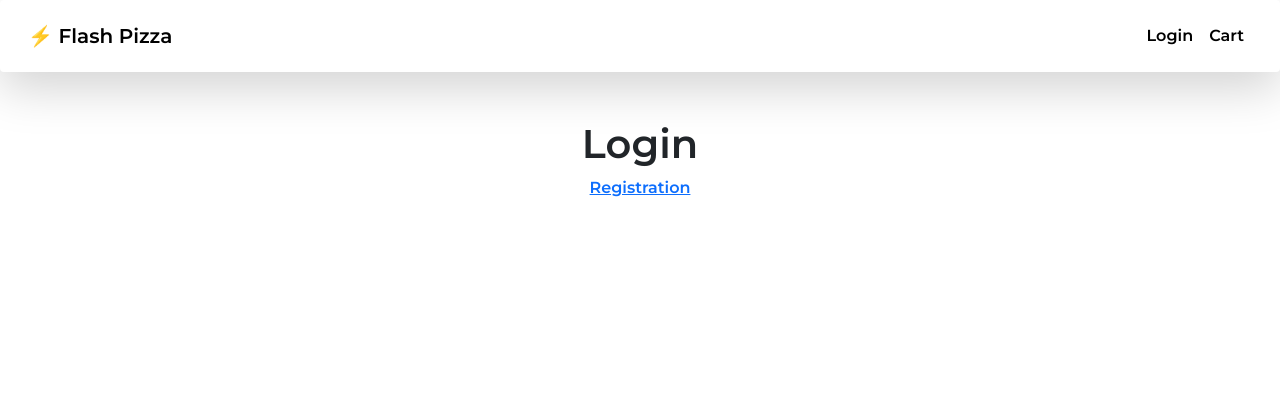
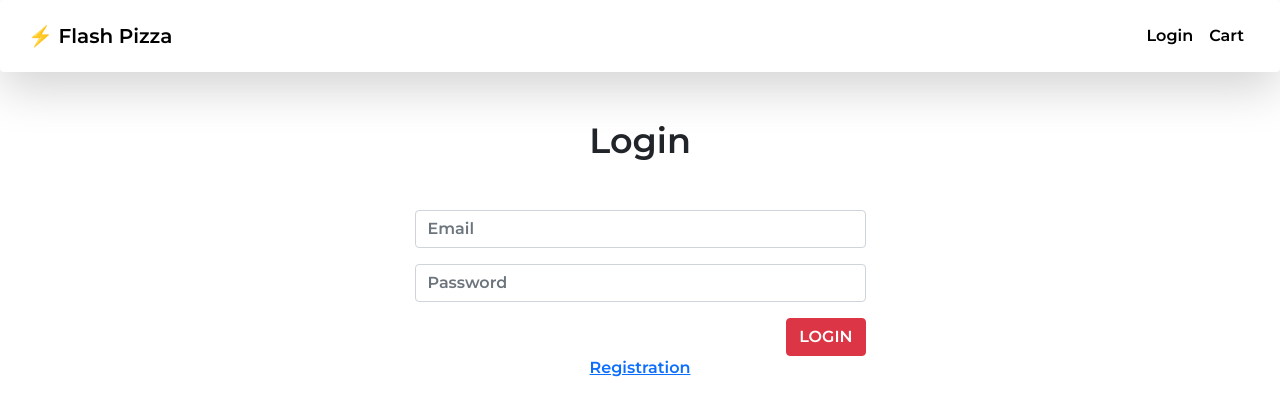
Before and after one commit to jaiedsabid/pizza-delivery-mern, a React (Create React App) app in the folder client/: page /login in a window 1280 px wide. Shown: the top 416 px of the page. Built offline with nearby package versions, Linux system fonts and the light colour scheme.

Commit message:
Added login inputs

```diff
--- a/client/src/pages/Login.js
+++ b/client/src/pages/Login.js
@@ -1,11 +1,37 @@
 import React from 'react';
 import { Link } from 'react-router-dom';
+import { Form, H2 } from './Registration';
 
 export default function Login() {
     return (
-        <div>
-            <h1>Login</h1>
-            <Link to="/registration">Registration</Link>
+        <div className="container">
+            <div className="row justify-content-center">
+                <div className="col-md-5">
+                    <H2>Login</H2>
+                    <Form className="mt-5">
+                        <input
+                            id="email"
+                            className="form-control"
+                            type="email"
+                            name="email"
+                            placeholder="Email"
+                        />
+                        <input
+                            id="password"
+                            className="form-control"
+                            type="password"
+                            name="password"
+                            placeholder="Password"
+                        />
+                        <div className="d-flex justify-content-end mt-3">
+                            <button type="button" className="btn btn-danger text-uppercase">
+                                Login
+                            </button>
+                        </div>
+                    </Form>
+                    <Link to="/registration">Registration</Link>
+                </div>
+            </div>
         </div>
     );
 }
--- a/client/src/pages/Registration.js
+++ b/client/src/pages/Registration.js
@@ -168,7 +168,7 @@ export default function Registration() {
     );
 }
 
-const Form = styled.div`
+export const Form = styled.div`
     & input:not(:first-of-type) {
         margin-top: 1rem;
     }
@@ -184,6 +184,6 @@ const Form = styled.div`
     }
 `;
 
-const H2 = styled.h2`
+export const H2 = styled.h2`
     font-size: 35px;
 `;
```
